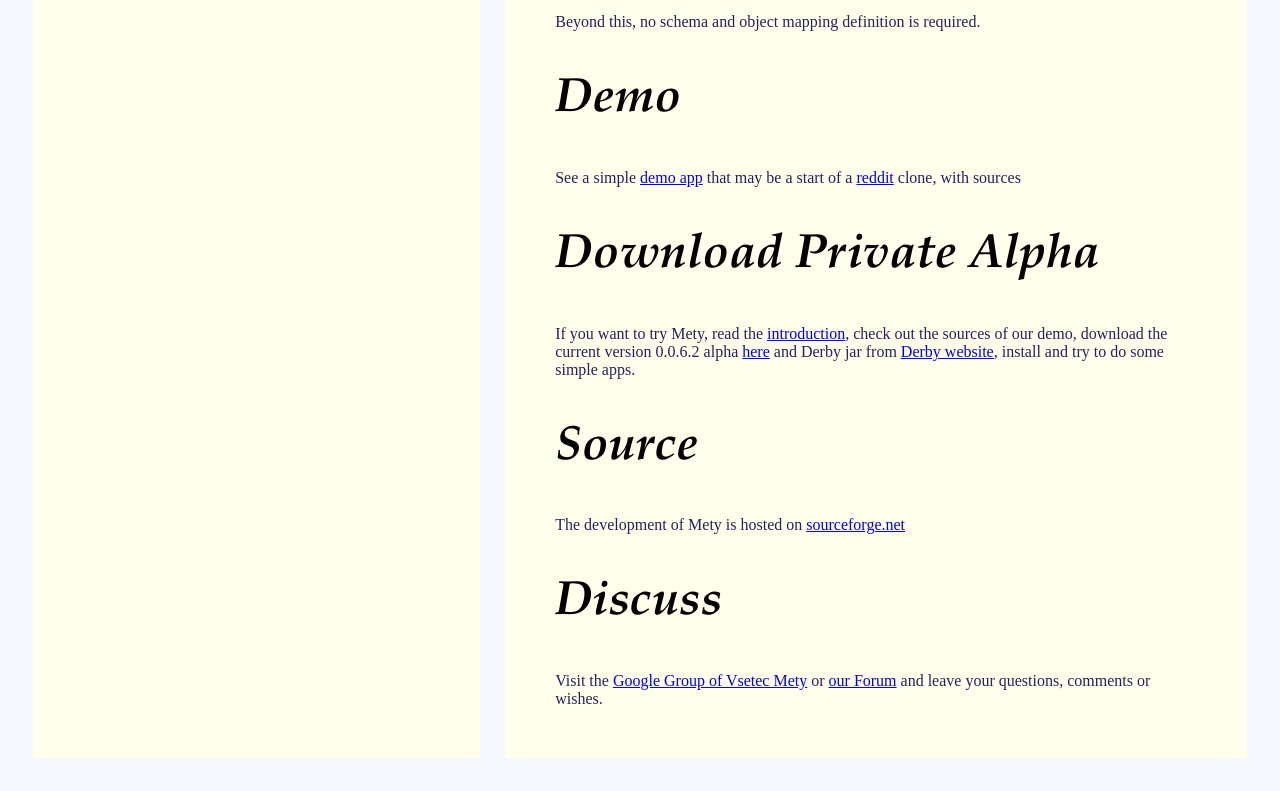
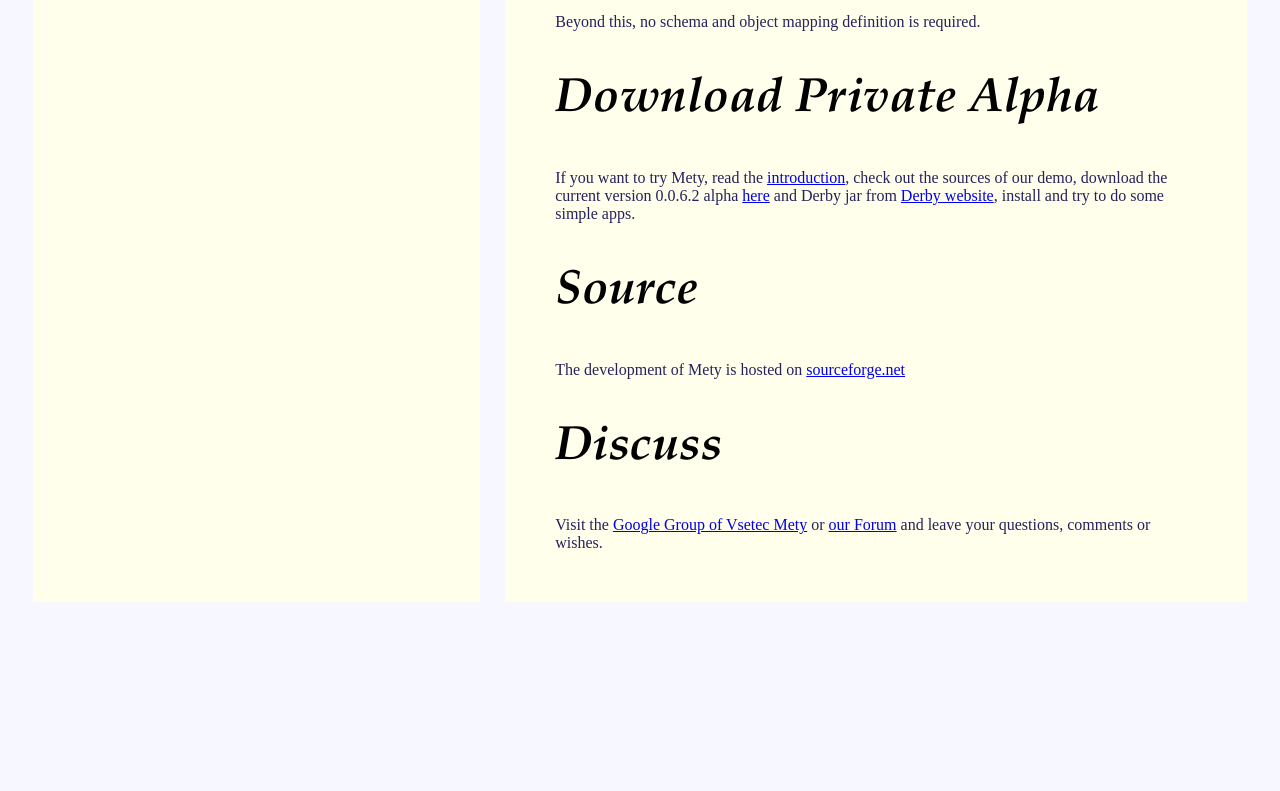
Before and after one commit to vsetec/vsetec.github.io, a plain HTML site: page index.html in a window 1280 px wide. Shown: the part 1346-2137 px from the top of the page. After the commit the page ends 1981 px from the top, so only its background shows below. Drawn offline with Linux system fonts and the light colour scheme.

Commit message:
Remove demo link

```diff
--- a/index.html
+++ b/index.html
@@ -136,16 +136,16 @@
 
 	<p>Beyond this, no schema and object mapping definition is required.</p>
 
-        <h2>Demo</h2>
+        <!--<h2>Demo</h2>-->
 
         <!--<p>
           See the <a href="http://vsetech.ru/zipdemo/">prototype demo page</a> on a 256M memory virtual machine
         </p>-->
 
-        <p>
+        <!--<p>
     	    See a simple <a href="/uncensor/">demo app</a> that may be a start of
     	    a <a href="http://www.reddit.com/">reddit</a> clone, with sources
-        </p>
+        </p>-->
 
         <h2>Download Private Alpha</h2>
 
```
